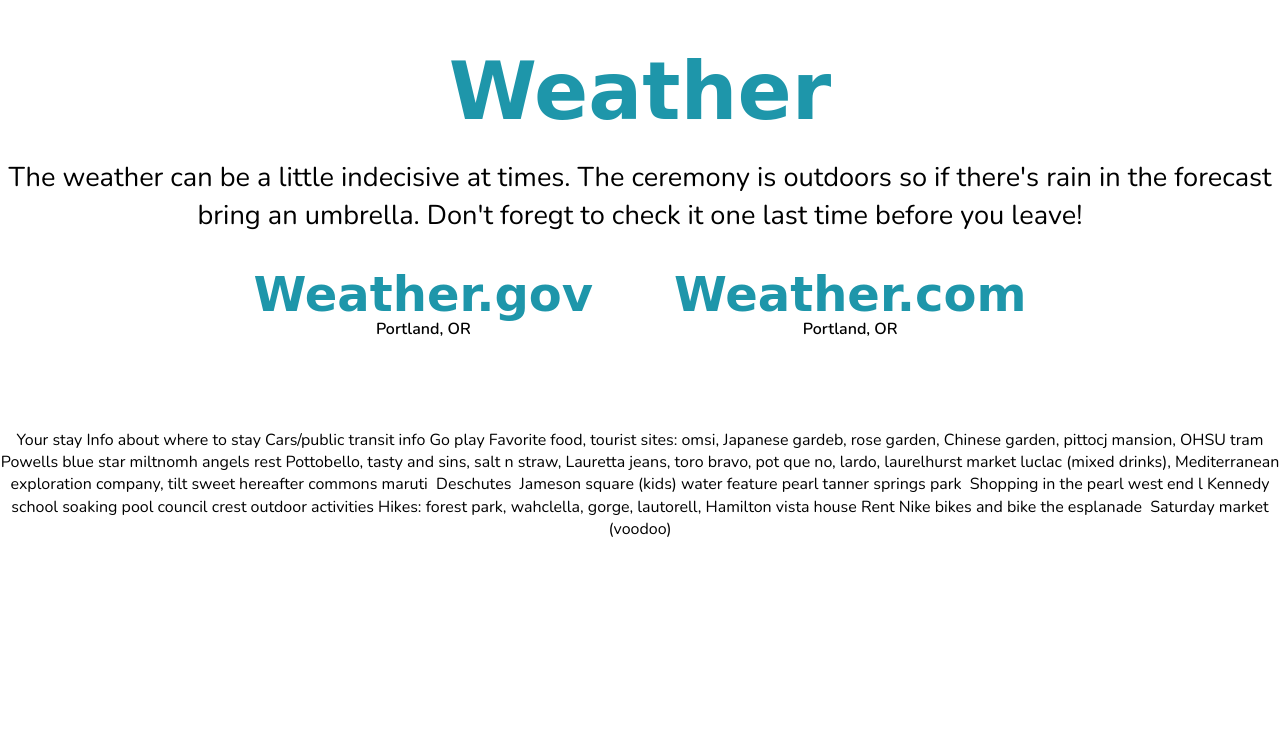
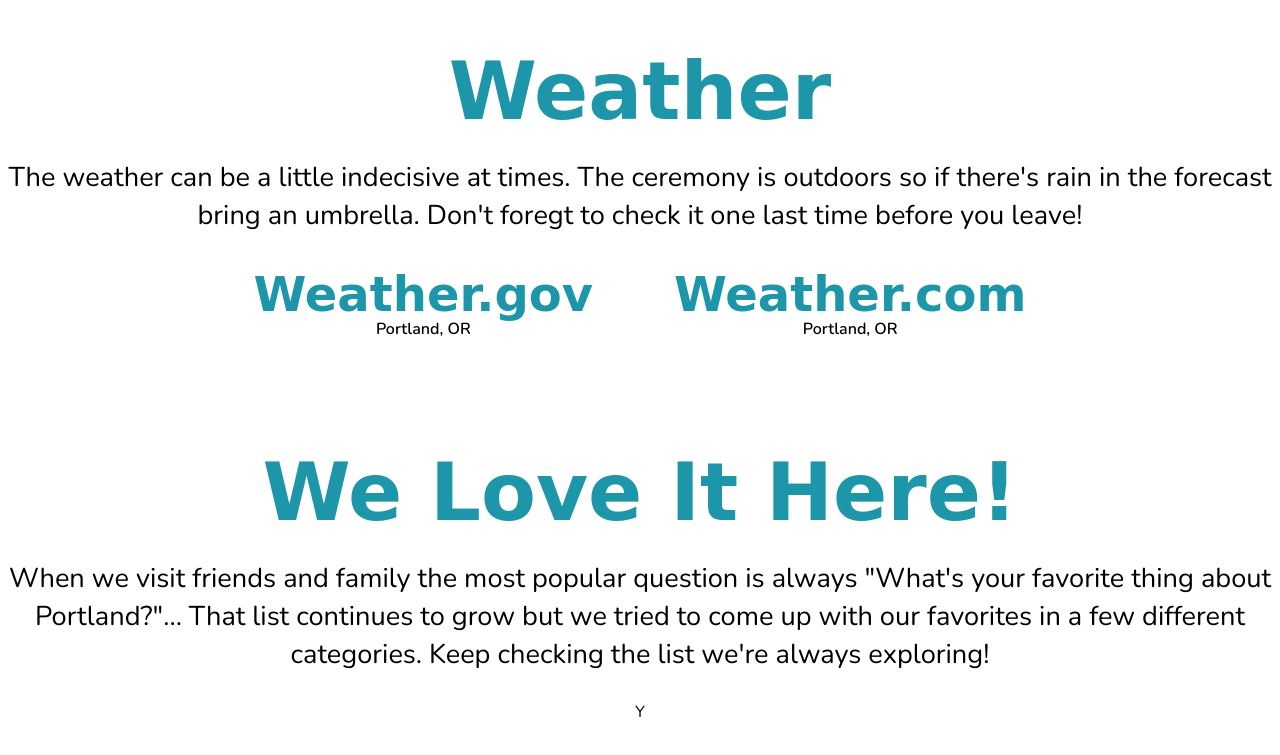
Before and after one commit to VMannello/wedding, a plain HTML site: page src/index.html in a window 1280 px wide. Shown: the part 2732-3487 px from the top of the page. Drawn offline with nearby package versions, Linux system fonts and the light colour scheme; a web font is replaced by a local one.

Commit message:
Adding content

```diff
--- a/src/index.html
+++ b/src/index.html
@@ -125,7 +125,10 @@
         </section>
 
         <section class="page" id="page4" style="height:100vh;">
-Your stay
+        <h2>We Love It Here!</h2>
+        <p>When we visit friends and family the most popular question is always "What's your favorite thing about Portland?"... That list continues to grow but we tried to come up with our favorites in a few different categories. Keep checking the list we're always exploring!</p>
+
+Y<!-- our stay
 Info about where to stay
 Cars/public transit info
 Go play
@@ -138,7 +141,7 @@
 outdoor activities
 Hikes: forest park, wahclella, gorge, lautorell, Hamilton vista house
 Rent Nike bikes and bike the esplanade
-Saturday market (voodoo)
+Saturday market (voodoo) -->
         </section>
 
         <script src="//ajax.googleapis.com/ajax/libs/jquery/3.1.1/jquery.min.js" integrity="sha384-3ceskX3iaEnIogmQchP8opvBy3Mi7Ce34nWjpBIwVTHfGYWQS9jwHDVRnpKKHJg7" crossorigin="anonymous"></script>
```
